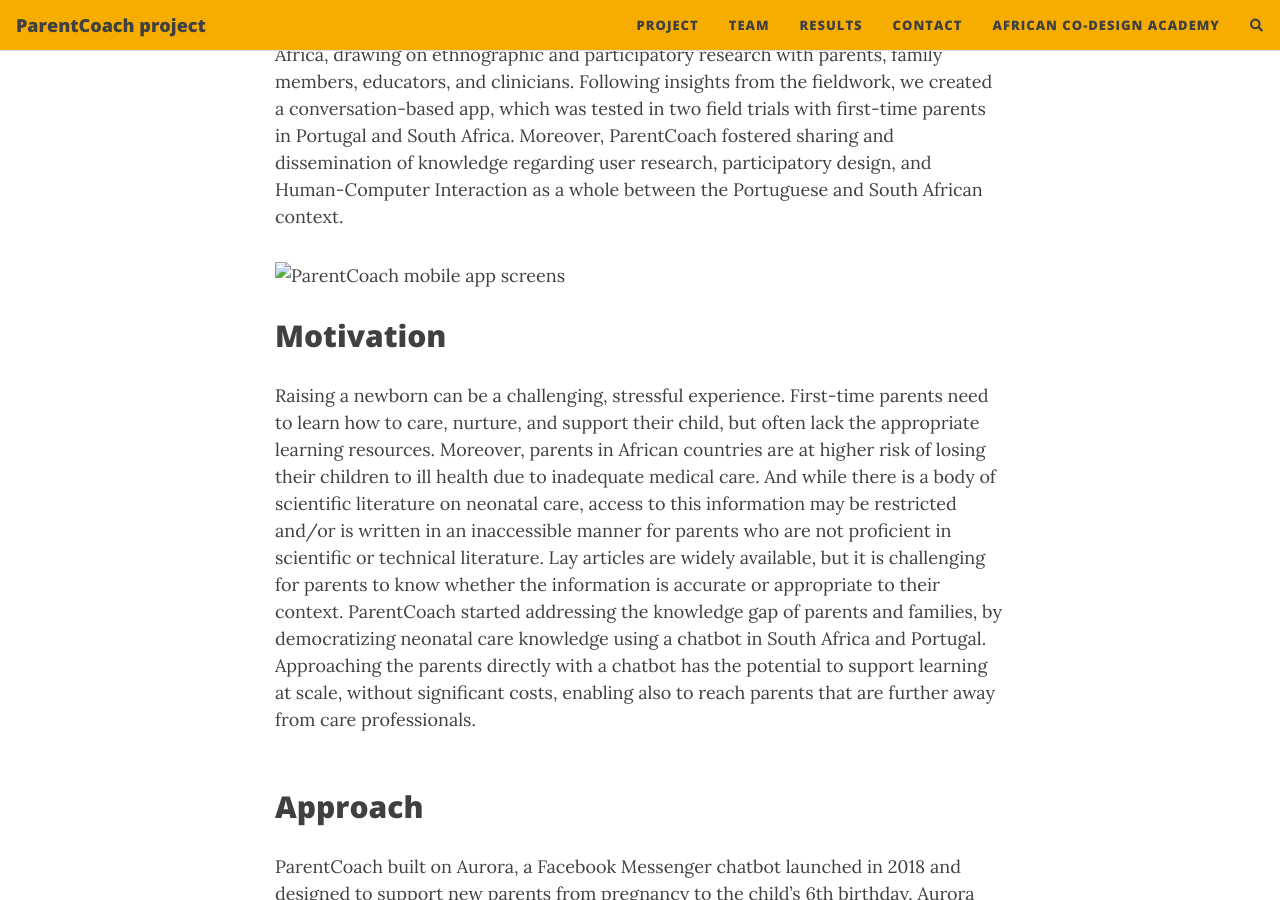
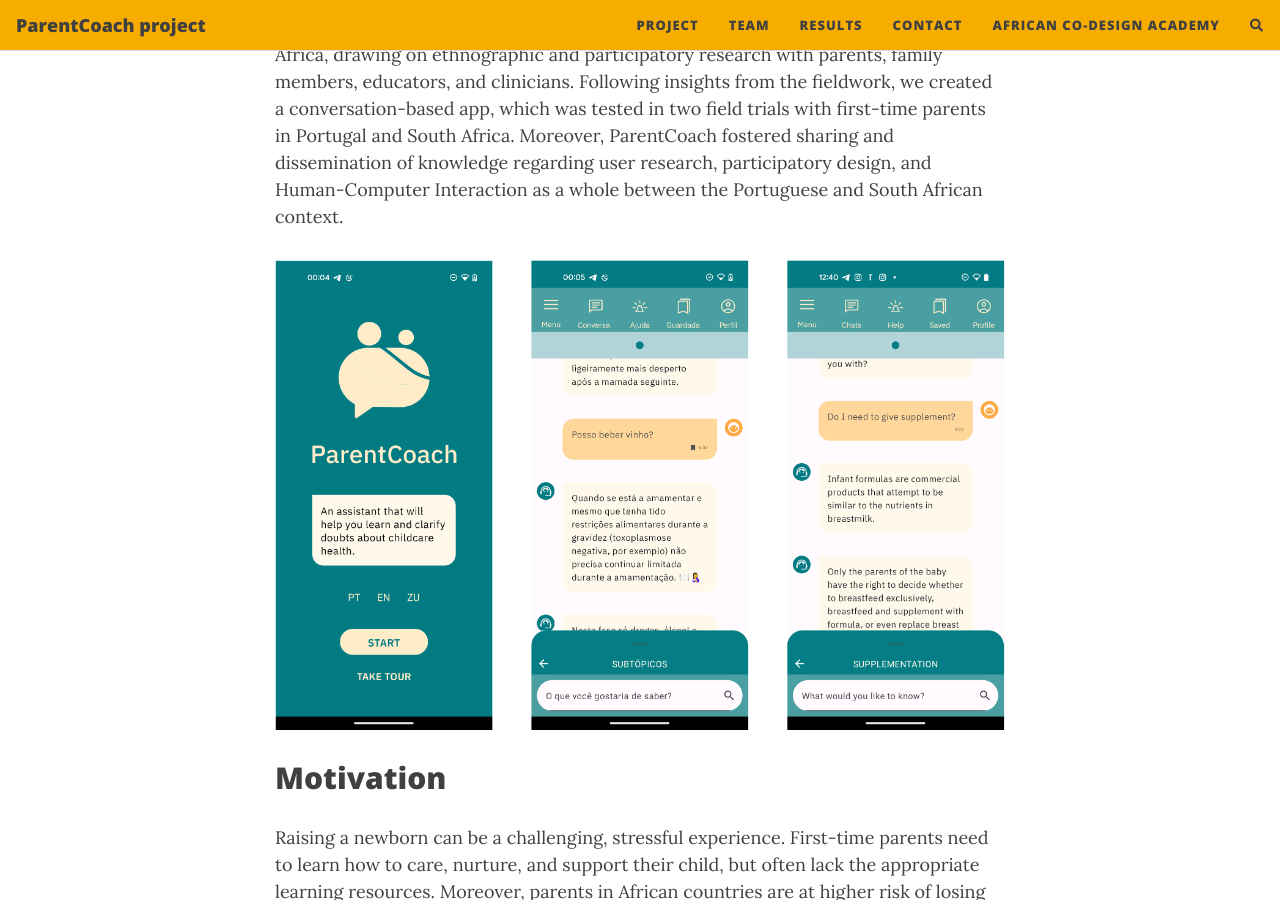
Before and after one commit to fraunhoferportugal/parentcoach-website, a Jekyll site: the page built from index.md, in a window 1280 px wide and 900 px high, scrolled down 316 px. Built offline with Jekyll 4.4.1, drawn with Linux system fonts in a browser that asks for light colours; nearby versions of some CDN libraries; comment, search, counter and statistics services are not loaded.

Commit message:
adicionada screenshot

```diff
--- a/index.md
+++ b/index.md
@@ -7,7 +7,7 @@ title: ParentCoach
 
 ParentCoach was a research project that focused on creating a chatbot to support first-time parents in caring for the health and wellbeing of their children. We explored the challenges, information needs, and health literacy of parents in Portugal and South Africa, drawing on ethnographic and participatory research with parents, family members, educators, and clinicians. Following insights from the fieldwork, we created a conversation-based app, which was tested in two field trials with first-time parents in Portugal and South Africa. Moreover, ParentCoach fostered sharing and dissemination of knowledge regarding user research, participatory design, and Human-Computer Interaction as a whole between the Portuguese and South African context.
 
-![ParentCoach mobile app screens](assets/img/ParentCoachApp.png)
+![ParentCoach mobile app screens](assets/img/parentcoachapp.png)
 
 
 ## Motivation
```
Also changed, not shown: assets/img/parentcoachapp.png (added).
